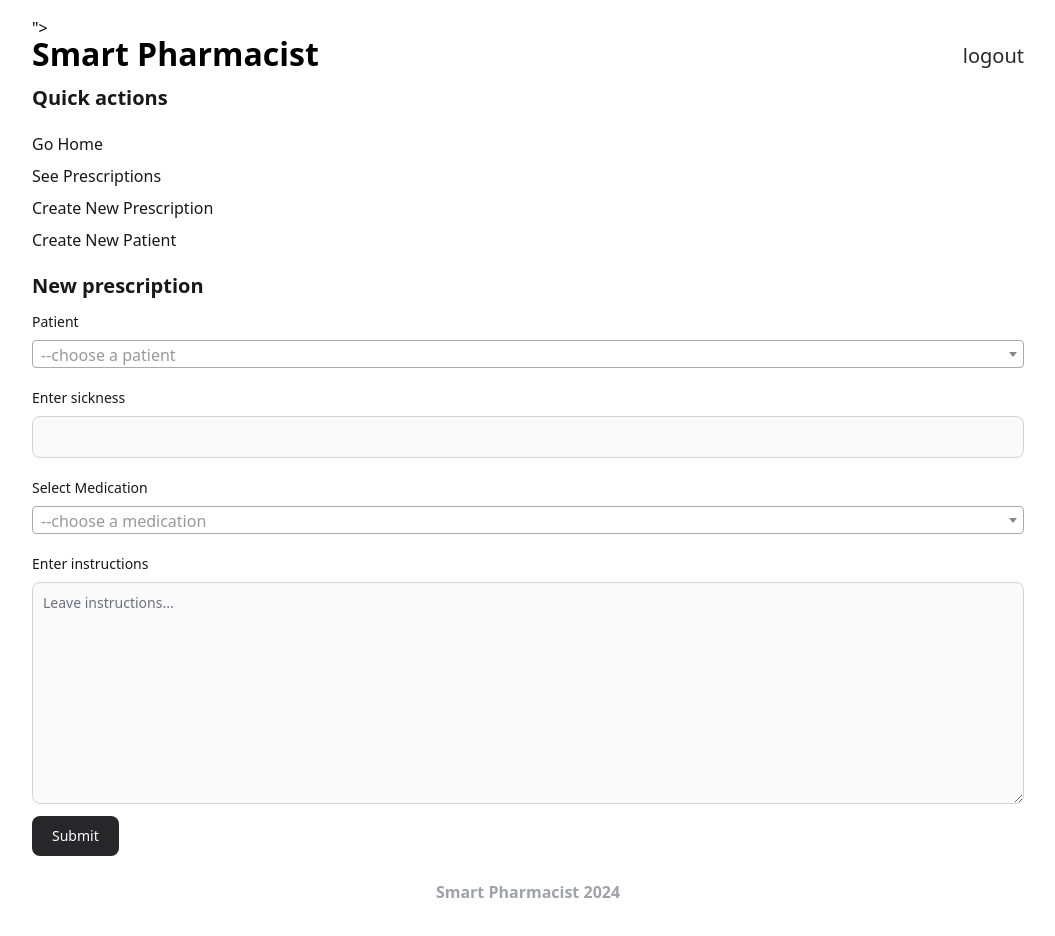
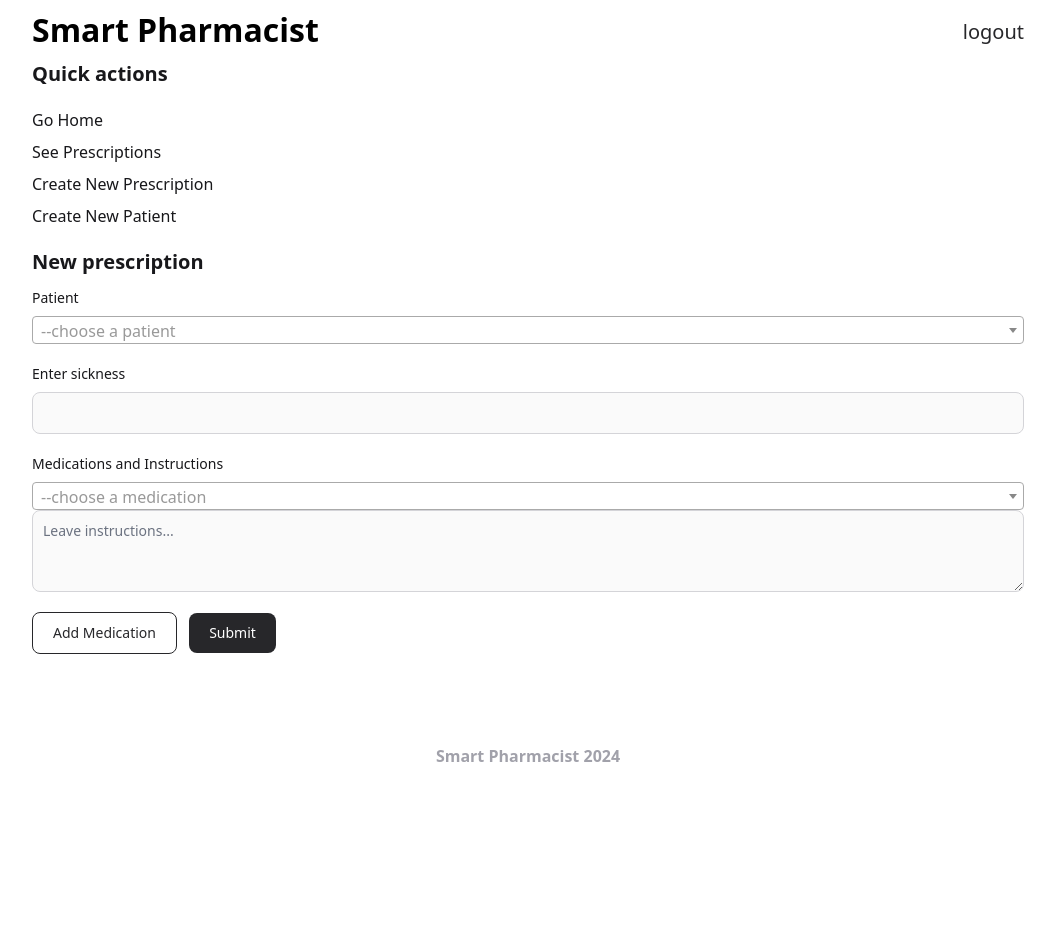
Before and after one commit to Victor-M16/Smart-Pharmacist, a Django app: template smartpharmacist/core/templates/core/new-prescription.html in a window 1280 px wide. Shown: the whole page, without its empty margins (112-1167 px from the left). After the commit the page ends 762 px from the top, so only its background shows below. Run offline with Django 3.2, Linux system fonts and the light colour scheme; the template is opened without the code that fills it, so the values that code supplies are empty; style sheets or scripts are compiled from the project's sources; some libraries are stand-ins or nearby versions; some web fonts are replaced.

Commit message:
feat: :sparkles: added auto prescription code generation, and dynamic prescription form submission

```diff
--- a/smartpharmacist/core/templates/core/base.html
+++ b/smartpharmacist/core/templates/core/base.html
@@ -4,7 +4,6 @@
   <head>
     <meta charset="utf-8" />
     <meta http-equiv="X-UA-Compatible" content="IE=edge" />
-    <meta name="csrf-token" content="{% csrf_token %}">
     {% if title %}
     <title>Smart Pharmacist | {{ title }}</title>
     {% else %}
--- a/smartpharmacist/core/templates/core/new-prescription.html
+++ b/smartpharmacist/core/templates/core/new-prescription.html
@@ -16,29 +16,26 @@
       </div>
     </div>
 
-
     <!-- enter sickness -->
     <div class="mb-5">
       <label for="doctor-id" class="block mb-2 text-sm font-medium text-zinc-900 dark:text-zinc-300">Enter sickness</label>
       <input type="text" id="sickness" name="sickness" class="bg-zinc-50 border border-zinc-300 text-zinc-900 text-sm rounded-lg focus:ring--500 focus:border-zinc-500 block w-full p-2.5 dark:bg-zinc-700 dark:border-zinc-600 dark:placeholder-zinc-400 dark:text-white dark:focus:ring-zinc-500 dark:focus:border-zinc-500" required />
     </div>
 
-    <!-- medication selection -->
-    <div class="mb-5">
-      <label for="medication-select" class="block mb-2 text-sm font-medium text-zinc-900 dark:text-zinc-300">Select Medication</label>
-      <div class="mb-3">
-        <select name="medication" id="medication-menu" class="bg-zinc-50 border border-zinc-300 text-zinc-900 text-sm rounded-lg focus:ring-zinc-500 focus:border-zinc-500 block w-full p-2.5 dark:bg-zinc-700 dark:border-zinc-600 dark:placeholder-zinc-400 dark:text-white dark:focus:ring-zinc-500 dark:focus:border-zinc-500">
+    <!-- Dynamic medication and instructions fields -->
+    <div id="medication-fields-container" class="mb-5">
+      <label class="block mb-2 text-sm font-medium text-zinc-900 dark:text-zinc-300">Medications and Instructions</label>
+      <div class="medication-field mb-5">
+        <select id= "medication-menu" name="medication" class="bg-zinc-50 border border-zinc-300 text-zinc-900 text-sm rounded-lg focus:ring-zinc-500 focus:border-zinc-500 block w-full p-2.5 dark:bg-zinc-700 dark:border-zinc-600 dark:placeholder-zinc-400 dark:text-white dark:focus:ring-zinc-500 dark:focus:border-zinc-500">
           <option value="">--choose a medication</option>
           <!-- Dynamically generated from database -->
         </select>
+        <textarea name="instructions" rows="3" class="block p-2.5 w-full text-sm text-zinc-900 bg-zinc-50 rounded-lg border border-zinc-300 focus:ring-zinc-500 focus:border-zinc-500 dark:bg-zinc-700 dark:border-zinc-600 dark:placeholder-zinc-400 dark:text-white dark:focus:ring-zinc-500 dark:focus:border-zinc-500" placeholder="Leave instructions..."></textarea>
       </div>
     </div>
 
-    <!-- enter description -->
-    <div class="mb-3">
-      <label for="message" class="block mb-2 text-sm font-medium text-zinc-900 dark:text-zinc-300">Enter instructions</label>
-      <textarea id="instructions" name="instructions" rows="10" class="block p-2.5 w-full text-sm text-zinc-900 bg-zinc-50 rounded-lg border border-zinc-300 focus:ring-zinc-500 focus:border-zinc-500 dark:bg-zinc-700 dark:border-zinc-600 dark:placeholder-zinc-400 dark:text-white dark:focus:ring-zinc-500 dark:focus:border-zinc-500" placeholder="Leave instructions..."></textarea>
-    </div>
+    <!-- Button to add more medications -->
+    <button type="button" id="add-medication-button" class="text-zinc-800 border border-zinc-800 hover:bg-zinc-900 hover:text-white focus:outline-none focus:ring-4 focus:ring-zinc-300 font-medium rounded-lg text-sm px-5 py-2.5 me-2 mb-2 dark:border-zinc-700 dark:text-zinc-300 dark:hover:bg-zinc-700 dark:focus:ring-zinc-700 dark:hover:text-white transition">Add Medication</button>
 
     <button type="button" id="submit-button" class="text-white bg-zinc-800 hover:bg-zinc-900 focus:outline-none focus:ring-4 focus:ring-zinc-300 font-medium rounded-lg text-sm px-5 py-2.5 me-2 mb-2 dark:bg-zinc-800 dark:hover:bg-zinc-900 dark:focus:ring-zinc-700 dark:border-zinc-700 transition">Submit</button>
   </form>
@@ -77,7 +74,11 @@
   });
 
   function createPrescriptionMedications(prescriptionId) {
-    const formData = new FormData(document.getElementById('prescription-form'));
+    const medicationFields = document.querySelectorAll('.medication-field');
+    medicationFields.forEach(field => {
+      const medication = field.querySelector('select[name="medication"]').value;
+      const instructions = field.querySelector('textarea[name="instructions"]').value;
+
       fetch('/api/prescription-medications/', {
         method: 'POST',
         headers: {
@@ -86,8 +87,8 @@
         },
         body: JSON.stringify({
           prescription: prescriptionId,
-        medication: formData.get('medication'),
-        instructions: formData.get('instructions'),
+          medication: medication,
+          instructions: instructions,
         })
       })
       .then(response => response.json())
@@ -97,8 +98,11 @@
       .catch((error) => {
         console.error('Error adding medication:', error);
       });
+    });
   }
+
 </script>
+
 
 
 <!-- Populate dropdowns -->
@@ -118,29 +122,12 @@
         placeholder: '--choose a patient',
         allowClear: true
     });
+
     // Fetch medications from the API and populate the dropdown
-      fetch('/api/medications/' )  // Replace with your actual API endpoint
-          .then(response => response.json())
-          .then(data => {
-              // Clear existing options
-              medicationMenu.empty();
-
-              // Populate with new options
-              medicationMenu.append(new Option('--choose a medication', ''));
-              data.forEach(medication => {
-                  const option = new Option(medication.name, medication.id, false, false);
-                  medicationMenu.append(option);
-              });
-
-              // Refresh the Select2 UI
-              medicationMenu.trigger('change');
-          })
-          .catch(error => {
-              console.error('Error fetching medications:', error);
-          });
+    fetchMedications('#medication-menu');
 
     // Fetch patients from the API and populate the dropdown
-      fetch('/api/patients/',  {
+    fetch('/api/patients/', {
         method: 'GET',
         credentials: 'include'
     })  // Replace with your actual API endpoint
@@ -163,9 +150,58 @@
         .catch(error => {
             console.error('Error fetching patients:', error);
         });
+});
 
+function fetchMedications(selector) {
+    fetch('/api/medications/')  // Replace with your actual API endpoint
+        .then(response => response.json())
+        .then(data => {
+            // Clear existing options
+            const medicationMenu = $(selector);
+            medicationMenu.empty();
 
+            // Populate with new options
+            medicationMenu.append(new Option('--choose a medication', ''));
+            data.forEach(medication => {
+                const option = new Option(medication.name, medication.id, false, false);
+                medicationMenu.append(option);
+            });
+
+            // Refresh the Select2 UI
+            medicationMenu.trigger('change');
+        })
+        .catch(error => {
+            console.error('Error fetching medications:', error);
+        });
+}
+
+</script>
+
+<!-- Add button -->
+<script>
+document.getElementById('add-medication-button').addEventListener('click', function() {
+    const container = document.getElementById('medication-fields-container');
+    const fieldId = `medication-menu-${container.children.length + 1}`;
+    const newField = document.createElement('div');
+    newField.className = 'medication-field mb-5';
+    newField.innerHTML = `
+      <select name="medication" id="${fieldId}" class="medication-menu bg-zinc-50 border border-zinc-300 text-zinc-900 text-sm rounded-lg focus:ring-zinc-500 focus:border-zinc-500 block w-full p-2.5 dark:bg-zinc-700 dark:border-zinc-600 dark:placeholder-zinc-400 dark:text-white dark:focus:ring-zinc-500 dark:focus:border-zinc-500">
+        <option value="">--choose a medication</option>
+      </select>
+      <textarea name="instructions" rows="3" class="block p-2.5 w-full text-sm text-zinc-900 bg-zinc-50 rounded-lg border border-zinc-300 focus:ring-zinc-500 focus:border-zinc-500 dark:bg-zinc-700 dark:border-zinc-600 dark:placeholder-zinc-400 dark:text-white dark:focus:ring-zinc-500 dark:focus:border-zinc-500" placeholder="Leave instructions..."></textarea>
+    `;
+    container.appendChild(newField);
+
+    // Initialize Select2 for new elements
+    $(`#${fieldId}`).select2({
+      placeholder: '--choose a medication',
+      allowClear: true
+    });
+
+    // Populate the new select with medication options
+    fetchMedications(`#${fieldId}`);
 });
 </script>
 
+
 {% endblock content %}
```
Also changed, not shown: smartpharmacist/api/serializers.py (+4 -4 lines), smartpharmacist/api/views.py (+15 -2 lines), 1 other file. Lines whose indentation alone changed are shown as unchanged.
